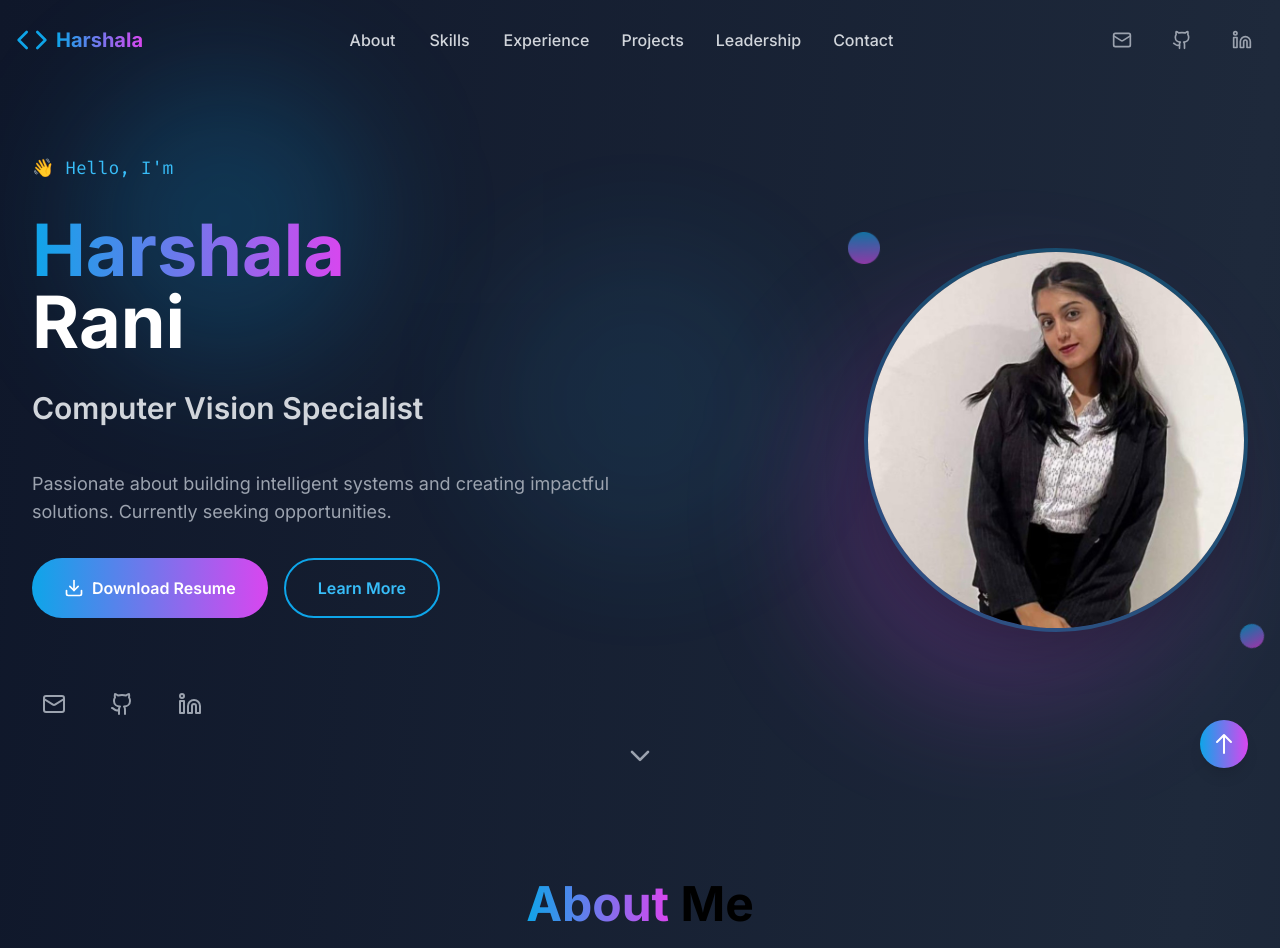
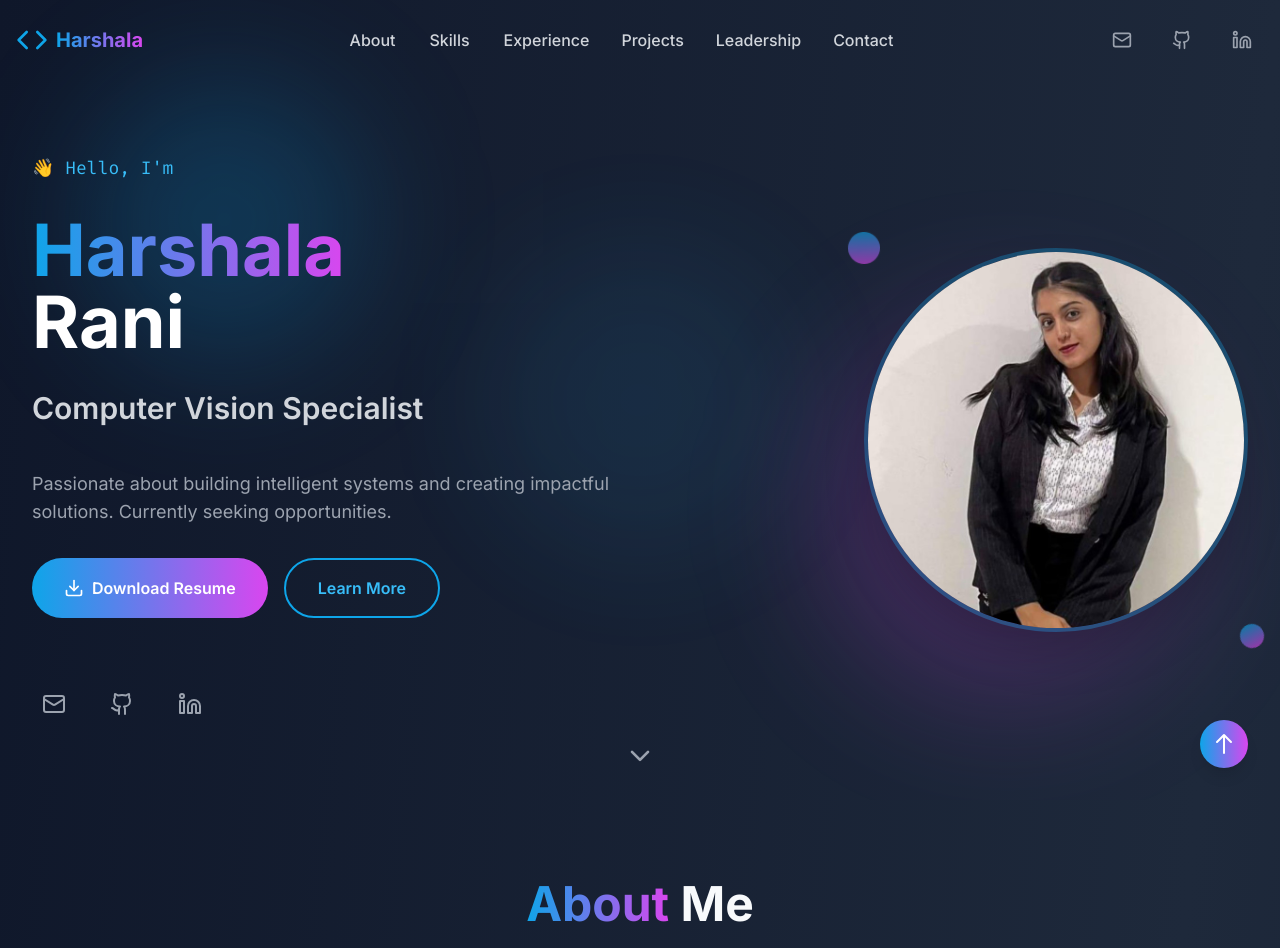
Before and after one commit to harshhala-ranii/portfolio, a React (Create React App) app: page / in a window 1280 px wide. Shown: the top 948 px of the page. Built offline with nearby package versions, Linux system fonts and the light colour scheme.

Commit message:
Removing fonts-that are in black

```diff
--- a/public/index.html
+++ b/public/index.html
@@ -4,7 +4,7 @@
     <meta charset="utf-8" />
     <link rel="icon" href="%PUBLIC_URL%/favicon.ico" />
     <meta name="viewport" content="width=device-width, initial-scale=1" />
-    <meta name="theme-color" content="#000000" />
+    <meta name="theme-color" content="#0f172a" />
     <meta
       name="description"
       content="Harshala Rani - Full Stack Developer & ML Engineer Portfolio"
--- a/src/index.css
+++ b/src/index.css
@@ -21,6 +21,20 @@
     max-width: 100vw; /* prevent iOS Safari lateral bounce showing white */
     overflow-x: hidden; /* prevent horizontal scroll on mobile */
     background-color: #0f172a; /* fallback background */
+    color: #e2e8f0; /* default text color: slate-200 (avoid black) */
+  }
+
+  h1, h2, h3, h4, h5, h6 {
+    color: #f8fafc; /* near-white for headings */
+  }
+
+  a {
+    color: #7dd3fc; /* primary-300 */
+    text-decoration: none;
+  }
+
+  a:hover {
+    color: #38bdf8; /* primary-400 */
   }
 
   #root {
```
